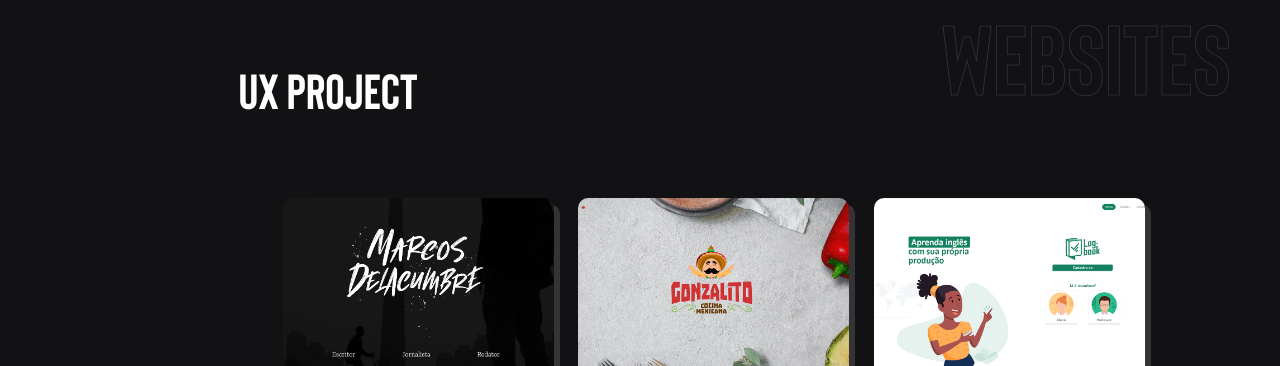
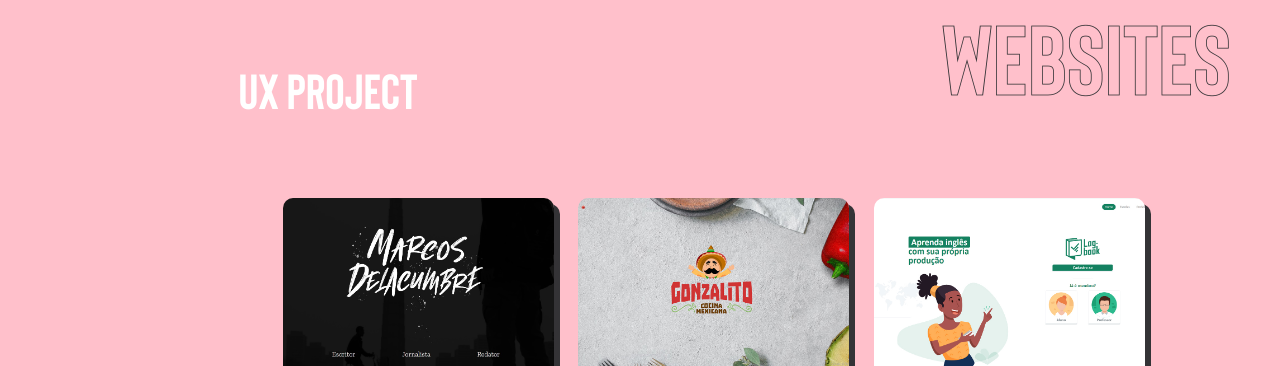
Before and after one commit to Vitorholtz/vitorholtz.github.io, a plain HTML site: page index.html in a window 1280 px wide. Shown: the part 804-1170 px from the top of the page. Drawn offline with Linux system fonts and the light colour scheme.

Commit message:
pink-test

```diff
--- a/helpers/_globals.scss
+++ b/helpers/_globals.scss
@@ -18,7 +18,7 @@
 body {
     overflow-x: hidden;
     overflow-y: hidden;
-    background-color: $bgblack;
+    background-color: pink;
 }
 
 html {
```
Also changed, not shown: main.css, 1 other file.
